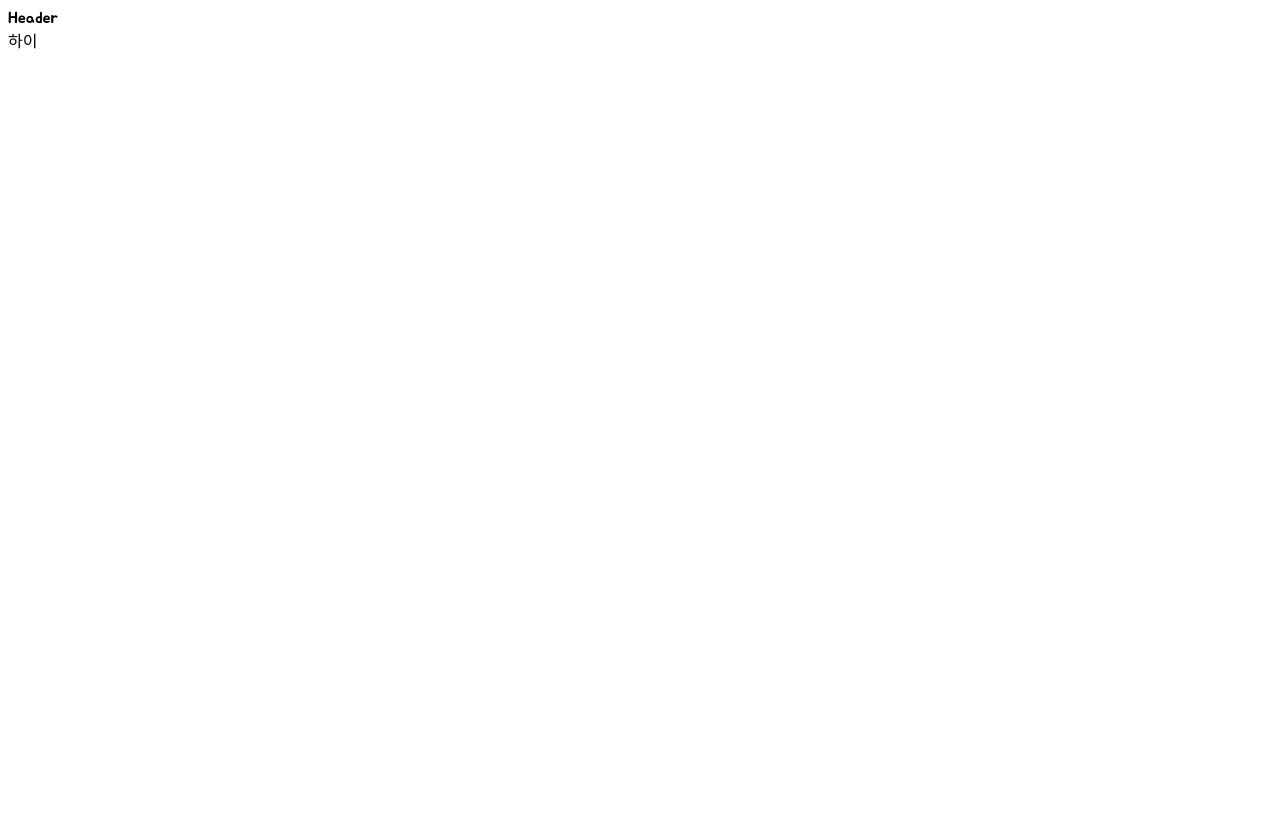
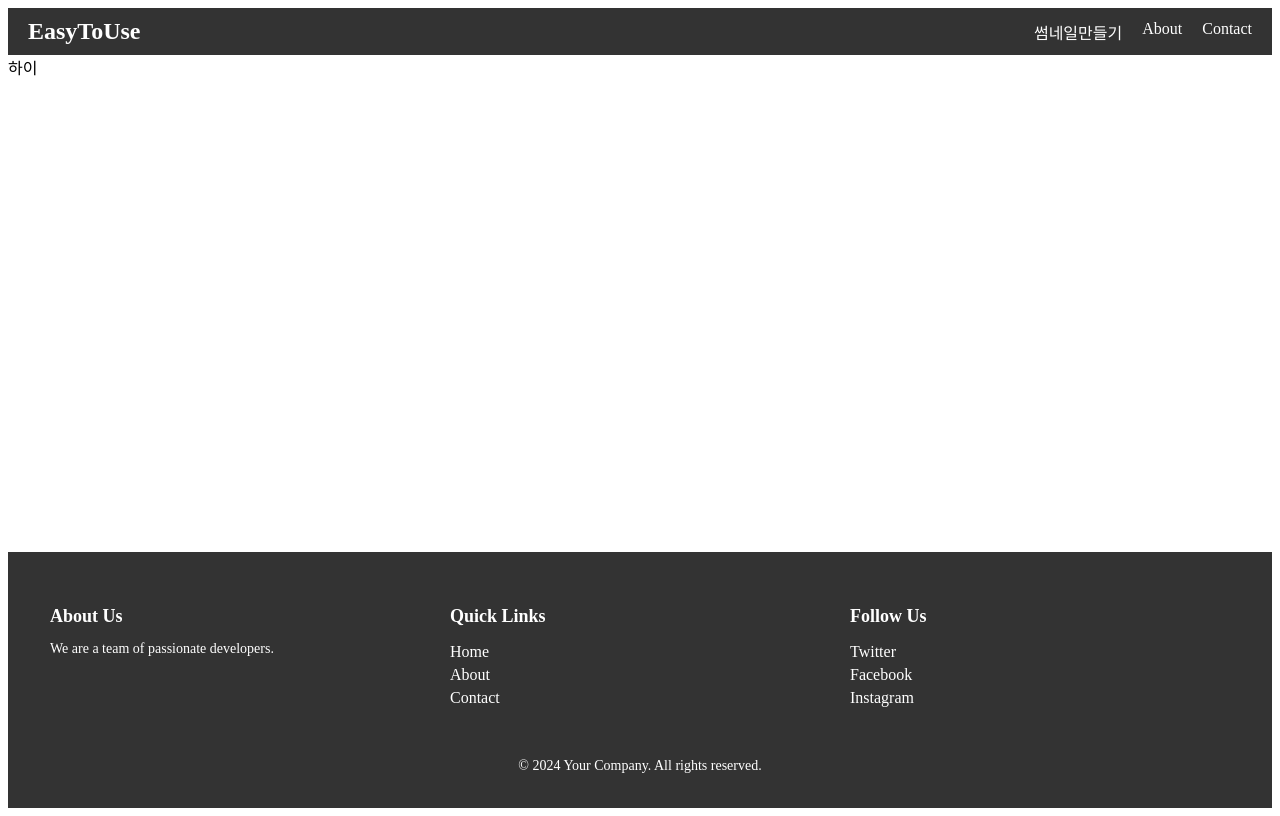
Before and after one commit to AppleTrick/my-thumbnail-generator, a Next.js app: page / in a window 1280 px wide. Built offline with nearby package versions, Linux system fonts and the light colour scheme.

Commit message:
header footer 빠르게 설정

```diff
--- a/src/app/Home.module.css
+++ /dev/null
@@ -1,30 +0,0 @@
-.container {
-  display: flex;
-  flex-direction: row;
-}
-
-/* .thumbnailSection {
-  justify-content: center;
-  align-items: center;
-  flex: 3;
-  display: flex;
-  padding: 2rem;
-  border: 1px solid #ccc;
-}
-
-.controlGroup {
-  margin-bottom: 1rem;
-}
-
-.button {
-  padding: 0.5rem 1rem;
-  background-color: #0070f3;
-  color: white;
-  border: none;
-  border-radius: 4px;
-  cursor: pointer;
-}
-
-.button:hover {
-  background-color: #005bb5;
-} */
--- a/src/app/layout.tsx
+++ b/src/app/layout.tsx
@@ -2,8 +2,10 @@
 
 import './globals.css';
 import { jua } from '@/data/fonts';
-import Header from '@/layout/header/header';
+import Footer from '@/layout/footer/Footer';
+import Header from '@/layout/header/Header';
 import { RecoilRoot } from 'recoil';
+import styled from 'styled-components';
 
 export default function RootLayout({
   children,
@@ -13,13 +15,26 @@ export default function RootLayout({
   return (
     <RecoilRoot>
       <html lang="en">
-        <head>
-          <link rel="preconnect" href="https://fonts.googleapis.com" />
-        </head>
-        <Header />
-        <body className={jua.className}>{children}</body>
-        <footer />
+        <head>{/* <link rel="preconnect" href="https://fonts.googleapis.com" /> */}</head>
+        {/* <body className={jua.className}> */}
+        <body>
+          <AppContainer>
+            <Header />
+            <Content>{children}</Content>
+            <Footer />
+          </AppContainer>
+        </body>
       </html>
     </RecoilRoot>
   );
 }
+
+const AppContainer = styled.div`
+  display: flex;
+  flex-direction: column;
+  min-height: 100vh;
+`;
+
+const Content = styled.main`
+  flex: 1;
+`;
--- a/src/app/page.tsx
+++ b/src/app/page.tsx
@@ -1,9 +1,7 @@
 'use client';
 
-import styles from './Home.module.css';
-
 const Home = () => {
-  return <div className={styles.container}>하이</div>;
+  return <div>하이</div>;
 };
 
 export default Home;
--- a/src/app/thumbnailgenerator/page.tsx
+++ b/src/app/thumbnailgenerator/page.tsx
@@ -7,6 +7,7 @@ import styled from 'styled-components';
 const Container = styled.div`
   display: flex;
   flex-direction: row;
+  /* height: 100vh; Viewport의 전체 높이를 사용 */
 `;
 
 const thumbnailgenerator = () => {
--- a/src/layout/footer/Footer.tsx
+++ b/src/layout/footer/Footer.tsx
@@ -1,5 +1,133 @@
-const Footer = () => {
-  return <div>Footer</div>;
+'use client';
+
+import Link from 'next/link';
+import { useEffect, useState } from 'react';
+import styled from 'styled-components';
+
+const FooterContainer = styled.footer`
+  background-color: #333;
+  color: #fff;
+  padding: 20px 0;
+`;
+
+const FooterContent = styled.div`
+  display: flex;
+  justify-content: space-around;
+  max-width: 1200px;
+  margin: 0 auto;
+  padding: 0 20px;
+`;
+
+const FooterSection = styled.div`
+  flex: 1;
+  padding: 10px;
+`;
+
+const FooterHeading = styled.h4`
+  font-size: 18px;
+  margin-bottom: 10px;
+`;
+
+const FooterText = styled.p`
+  font-size: 14px;
+`;
+
+const FooterList = styled.ul`
+  list-style: none;
+  padding: 0;
+`;
+
+const FooterLink = styled.a`
+  color: #fff;
+  text-decoration: none;
+  margin-bottom: 5px;
+  display: inline-block;
+
+  &:hover {
+    text-decoration: underline;
+  }
+`;
+
+const FooterAnchor = styled.a`
+  color: #fff;
+  text-decoration: none;
+  margin-bottom: 5px;
+  display: inline-block;
+
+  &:hover {
+    text-decoration: underline;
+  }
+`;
+
+const FooterBottom = styled.div`
+  text-align: center;
+  margin-top: 20px;
+`;
+
+const Footer: React.FC = () => {
+  const [isMounted, setIsMounted] = useState(false);
+
+  useEffect(() => {
+    setIsMounted(true);
+  }, []);
+
+  if (!isMounted) {
+    return null; // 클라이언트 사이드에서만 렌더링되도록
+  }
+
+  return (
+    <FooterContainer>
+      <FooterContent>
+        <FooterSection>
+          <FooterHeading>About Us</FooterHeading>
+          <FooterText>We are a team of passionate developers.</FooterText>
+        </FooterSection>
+        <FooterSection>
+          <FooterHeading>Quick Links</FooterHeading>
+          <FooterList>
+            <li>
+              <Link href="/">
+                <FooterLink>Home</FooterLink>
+              </Link>
+            </li>
+            <li>
+              <Link href="/about">
+                <FooterLink>About</FooterLink>
+              </Link>
+            </li>
+            <li>
+              <Link href="/contact">
+                <FooterLink>Contact</FooterLink>
+              </Link>
+            </li>
+          </FooterList>
+        </FooterSection>
+        <FooterSection>
+          <FooterHeading>Follow Us</FooterHeading>
+          <FooterList>
+            <li>
+              <FooterAnchor href="https://twitter.com" target="_blank" rel="noopener noreferrer">
+                Twitter
+              </FooterAnchor>
+            </li>
+            <li>
+              <FooterAnchor href="https://facebook.com" target="_blank" rel="noopener noreferrer">
+                Facebook
+              </FooterAnchor>
+            </li>
+            <li>
+              <FooterAnchor href="https://instagram.com" target="_blank" rel="noopener noreferrer">
+                Instagram
+              </FooterAnchor>
+            </li>
+          </FooterList>
+        </FooterSection>
+      </FooterContent>
+      <FooterBottom>
+        <FooterText>© 2024 Your Company. All rights reserved.</FooterText>
+      </FooterBottom>
+    </FooterContainer>
+  );
 };
 
 export default Footer;
--- a/src/layout/header/Header.tsx
+++ b/src/layout/header/Header.tsx
@@ -1,5 +1,89 @@
-const Header = () => {
-  return <div>Header</div>;
+'use client';
+
+import React, { useEffect, useState } from 'react';
+import Link from 'next/link';
+import styled from 'styled-components';
+
+const Header: React.FC = () => {
+  const [isMounted, setIsMounted] = useState(false);
+
+  useEffect(() => {
+    setIsMounted(true);
+  }, []);
+
+  if (!isMounted) {
+    return null; // 클라이언트 사이드에서만 렌더링되도록
+  }
+
+  return (
+    <HeaderContainer>
+      <Logo>
+        <Link href="/" passHref>
+          EasyToUse
+        </Link>
+      </Logo>
+      <Nav>
+        <NavList>
+          <NavItem>
+            <Link href="/thumbnailgenerator" passHref>
+              썸네일만들기
+            </Link>
+          </NavItem>
+          <NavItem>
+            <Link href="/about" passHref>
+              About
+            </Link>
+          </NavItem>
+          <NavItem>
+            <Link href="/contact" passHref>
+              Contact
+            </Link>
+          </NavItem>
+        </NavList>
+      </Nav>
+    </HeaderContainer>
+  );
 };
 
+const HeaderContainer = styled.header`
+  background-color: #333;
+  color: #fff;
+  padding: 10px 20px;
+  display: flex;
+  justify-content: space-between;
+  align-items: center;
+`;
+
+const Logo = styled.div`
+  font-size: 24px;
+  font-weight: bold;
+
+  a {
+    color: #fff;
+    text-decoration: none;
+  }
+`;
+
+const Nav = styled.nav``;
+
+const NavList = styled.ul`
+  list-style: none;
+  display: flex;
+  margin: 0;
+  padding: 0;
+`;
+
+const NavItem = styled.li`
+  margin-left: 20px;
+
+  a {
+    color: #fff;
+    text-decoration: none;
+
+    &:hover {
+      text-decoration: underline;
+    }
+  }
+`;
+
 export default Header;
```
